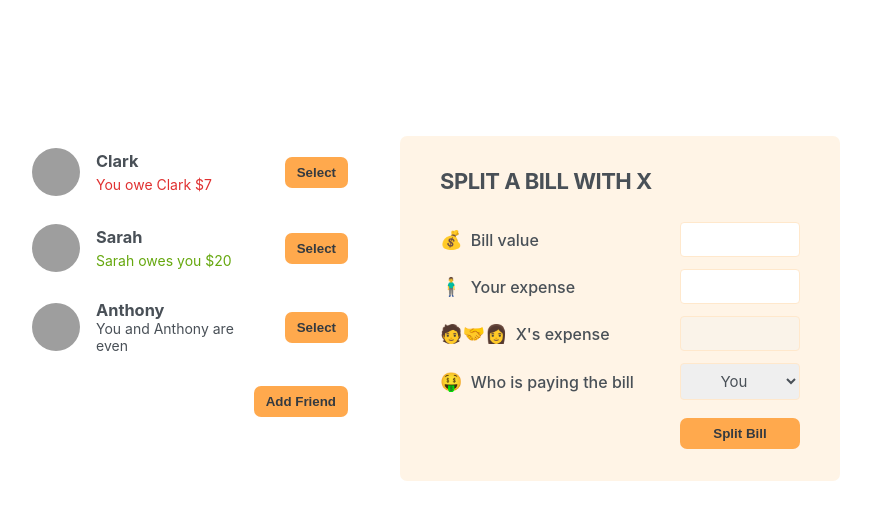
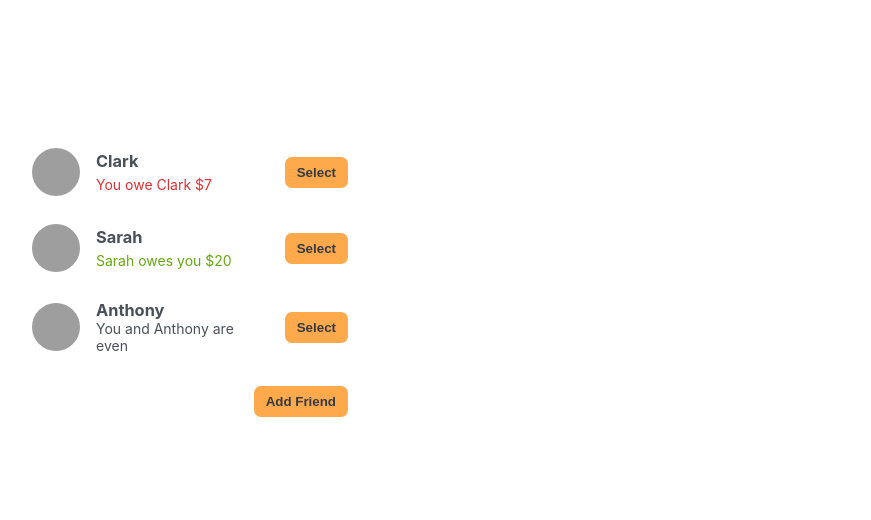
Before and after one commit to akutnino/react.js-main-secondary, a React (Create React App) app in the folder 06-eat-n-split/starter/eat-n-split/: page / in a window 1280 px wide. Shown: the top 520 px of the page, without its empty margins (210-1081 px from the left). Built offline with nearby package versions, Linux system fonts and the light colour scheme; grey boxes are pictures that could not be loaded.

Commit message:
added useState to toggle FormSplitBill component

```diff
--- a/06-eat-n-split/starter/eat-n-split/src/App.js
+++ b/06-eat-n-split/starter/eat-n-split/src/App.js
@@ -23,6 +23,7 @@ const initialFriends = [
 
 export default function App(props) {
 	const [isFormAddFriendOpen, setIsFormAddFriendOpen] = useState(false);
+	const [selectedFriendItem, setSelectedFriendItem] = useState(null);
 
 	const handleAddFriend = () => {
 		setIsFormAddFriendOpen((currentState) => !currentState);
@@ -31,7 +32,10 @@ export default function App(props) {
 	return (
 		<div className='app'>
 			<div className='sidebar'>
-				<FriendsList />
+				<FriendsList
+					selectedFriendItem={selectedFriendItem}
+					setSelectedFriendItem={setSelectedFriendItem}
+				/>
 
 				{isFormAddFriendOpen && <FormAddFriend />}
 
@@ -40,12 +44,15 @@ export default function App(props) {
 				</Button>
 			</div>
 
-			<FormSplitBill />
+			{selectedFriendItem && (
+				<FormSplitBill selectedFriendItem={selectedFriendItem} />
+			)}
 		</div>
 	);
 }
 
 function FriendsList(props) {
+	const { selectedFriendItem, setSelectedFriendItem } = props;
 	const friends = initialFriends;
 
 	return (
@@ -53,6 +60,8 @@ function FriendsList(props) {
 			{friends.map((friendObject) => (
 				<FriendItem
 					friendObject={friendObject}
+					selectedFriendItem={selectedFriendItem}
+					setSelectedFriendItem={setSelectedFriendItem}
 					key={friendObject.id}
 				/>
 			))}
@@ -61,11 +70,18 @@ function FriendsList(props) {
 }
 
 function FriendItem(props) {
-	const { friendObject } = props;
+	const { friendObject, selectedFriendItem, setSelectedFriendItem } = props;
 
 	const YOU_OWE_FRIEND_MONEY = friendObject.balance < 0;
 	const FRIEND_OWES_YOU_MONEY = friendObject.balance > 0;
 	const YOU_AND_FRIEND_EQUAL = friendObject.balance === 0;
+
+	const handleSelectedFriend = (friendObject) => {
+		return () =>
+			setSelectedFriendItem((currrentSelectedFriendItem) =>
+				currrentSelectedFriendItem?.id === friendObject.id ? null : friendObject
+			);
+	};
 
 	return (
 		<li>
@@ -89,7 +105,9 @@ function FriendItem(props) {
 
 			{YOU_AND_FRIEND_EQUAL && <p>You and {friendObject.name} are even</p>}
 
-			<Button>Select</Button>
+			<Button onClick={handleSelectedFriend(friendObject)}>
+				{selectedFriendItem?.id === friendObject.id ? 'Close' : 'Select'}
+			</Button>
 		</li>
 	);
 }
@@ -122,9 +140,11 @@ function FormAddFriend(props) {
 }
 
 function FormSplitBill(props) {
+	const { selectedFriendItem } = props;
+
 	return (
 		<form className='form-split-bill'>
-			<h2>Split a bill with X</h2>
+			<h2>Split a bill with {selectedFriendItem?.name}</h2>
 
 			<label>💰 Bill value</label>
 			<input type='number' />
@@ -132,7 +152,7 @@ function FormSplitBill(props) {
 			<label>🧍‍♂️ Your expense</label>
 			<input type='number' />
 
-			<label>🧑‍🤝‍👩 X's expense</label>
+			<label>🧑‍🤝‍👩 {selectedFriendItem?.name}'s expense</label>
 			<input
 				type='number'
 				disabled
@@ -141,7 +161,7 @@ function FormSplitBill(props) {
 			<label>🤑 Who is paying the bill</label>
 			<select>
 				<option value='user'>You</option>
-				<option value='friend'>X</option>
+				<option value='friend'>{selectedFriendItem?.name}</option>
 			</select>
 
 			<Button>Split Bill</Button>
```
